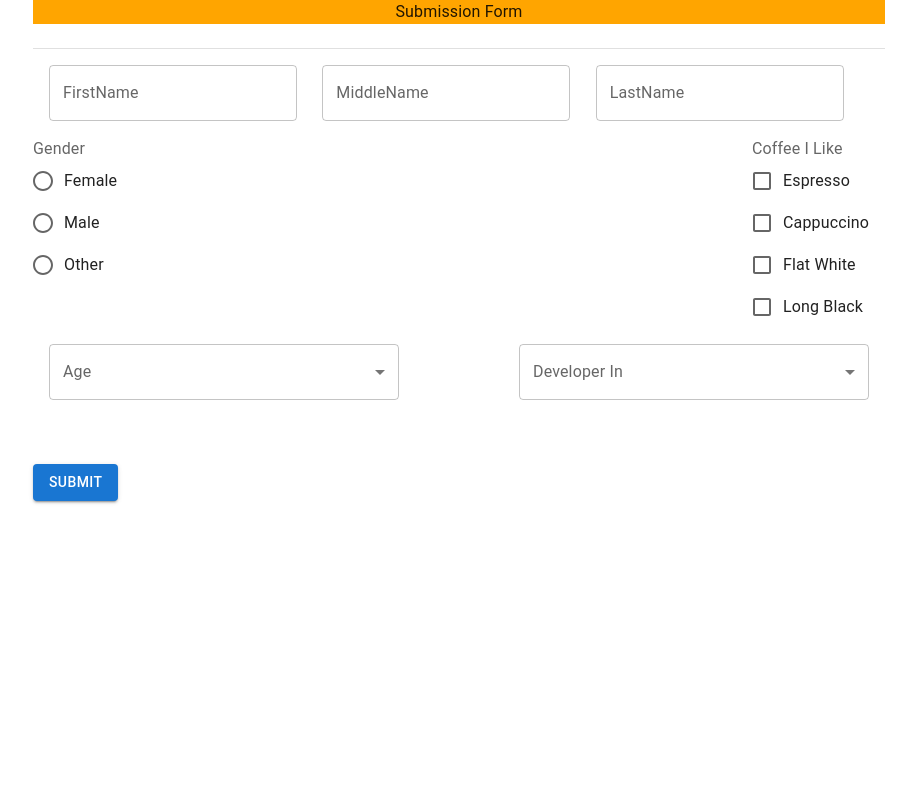
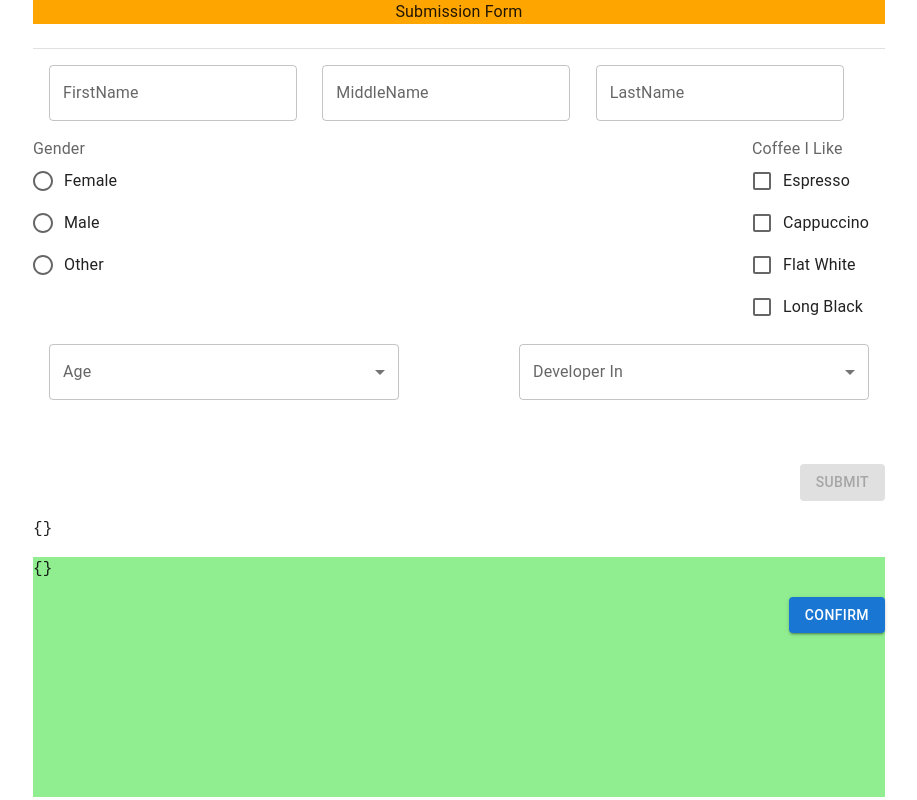
Before and after one commit to Snehal8226/ViteReactApp, a React (Vite) app in the folder ViteFirstProj/: page / in a window 1280 px wide. Shown: the whole page, without its empty margins (181-1098 px from the left). Built offline with nearby package versions, Linux system fonts and the light colour scheme.

Commit message:
form complete

```diff
--- /dev/null
+++ b/ViteFirstProj/src/components/Confirmationform.jsx
@@ -0,0 +1,27 @@
+import React from "react";
+import { Box } from "@mui/material";
+import { lightGreen } from "@mui/material/colors";
+import { Container } from "@mui/system";
+import { Button } from "@mui/material";
+
+const Confirmationform=(props)=>{
+
+    return(
+
+        <Container maxWidth='md'>
+
+                <Box sx={{bgcolor:"lightGreen",height:'30vh'}}>
+
+                   <pre>{JSON.stringify(props.form,null,2)}</pre>
+
+                    <Box sx={{display:'flex',justifyContent:'flex-end'}}>
+
+                    <Button variant="contained">CONFIRM</Button>
+
+                    </Box>
+                </Box>
+
+        </Container>
+     )
+};
+export default Confirmationform;
--- a/ViteFirstProj/src/components/Submissionform.jsx
+++ b/ViteFirstProj/src/components/Submissionform.jsx
@@ -10,77 +10,137 @@ import { InputLabel } from "@mui/material";
 import { MenuItem } from "@mui/material";
 import { Select } from "@mui/material";
 import { Button } from "@mui/material";
-import { useState } from "react";
+import { useState, useEffect } from "react";
+import Confirmationform from "./Confirmationform";
 
 
-const Submissionform=()=> {
+const Submissionform=(props)=> {
 
   const [firstname, setFirstName] = useState("")
+
                         const onfirstnamechange =(event)=>{
+                          console.log('Firstname >>', event.target.value);
                         setFirstName(event.target.value);
+                        const form={...completeform};
+                        form.firstname=event.target.value;
+                        setCompleteform(form);
      };
 
   const [middlename, setMiddleName] = useState("")
                          const onmiddlenamechange = (event)=>{
+                          console.log('Middlename >>', event.target.value);
                         setMiddleName(event.target.value);
+                        const form={...completeform};
+                        form.middlename=event.target.value;
+                        setCompleteform(form);
       };
   const [lastname, setLastName] = useState("")
                         const onlastnamechange = (event)=>{
+                          console.log('Lastname >>', event.target.value);
                           setLastName(event.target.value);
+                          const form={...completeform};
+                        form.lastname=event.target.value;
+                        setCompleteform(form);
       };
   const [gender, setGender] = useState("")
                         const ongenderchange = (event)=>{
+                          console.log('Gender >>',event.target.value);
                           setGender(event.target.value);
+                          const form={...completeform};
+                        form.gender=event.target.value;
+                        setCompleteform(form);
                         };
 
-  const [espresso,setEspresso] = useState("")
-                        const onespressochange = (event)=>{
+  const [coffee,setCoffee] = useState("")
+                        const oncoffeechange = (event)=>{
+                          console.log('Cofee i Like >>', event.target.value);
+                          setCoffee(event.target.value);
+                          const form={...completeform};
+                        form.coffee=event.target.value;
+                        setCompleteform(form);
+                        };
+   const [espresso,setEspresso]= useState("")
+                       const onespressochange = (event)=>{
+                        console.log('confee i like >>', event.target.value);
                           setEspresso(event.target.value);
+                          const form={...completeform};
+                        form.coffee=event.target.value;
+                        setCompleteform(form);
                         };
-                        const [cappuccino,setCappuccino] = useState("")
+   const [cappuccino,setCappuccino] = useState("")
                         const oncappuccinochange = (event)=>{
+                          console.log('cofee i like >>',event.target.value);
                           setCappuccino(event.target.value);
+                          const form={...completeform};
+                        form.coffee =event.target.value;
+                        setCompleteform(form);
                         };
-                        const [flatwhite,setFlatWhite] = useState("")
+  const [flatwhite,setFlatWhite] = useState("")
                         const onflatwhitechange = (event)=>{
+                          console.log('cofee i like >>',event.target.value);
                           setFlatWhite(event.target.value);
+                          const form={...completeform};
+                        form.coffee=event.target.value;
+                        setCompleteform(form)
                         };
-                        const [longblack,setLongBlack] = useState("")
+  const [longblack,setLongBlack] = useState("")
                         const onlongblackchange = (event)=>{
+                          console.log('cofee i like >>',event.target.value);
                           setLongBlack(event.target.value);
+                          const form={...completeform};
+                        form.coffee=event.target.value;
+                        setCompleteform(form);
                         };
 
   const [age, setAge] = useState("");
                         const handleChange = (event) => {
+                          console.log('Age >>',event.target.value);
                          setAge(event.target.value);
+                         const form={...completeform};
+                        form.age=event.target.value;
+                        setCompleteform(form);
   };
 
   const [developerin,setDeveloperin]=useState("")
                   const ondeveloperinchange =(event)=>{
+                    console.log('Developer In >>',event.target.value);
                          setDeveloperin(event.target.value)
+                         const form={...completeform};
+                        form.developerin=event.target.value;
+                        setCompleteform(form);
   };
 
+  const handleSubmit=()=>{
 
-     const Form=()=>{
-      const FormInfo={
-          Fname:firstname,
-          Mname:middlename,
-          Lname:lastname,
-          Female:female,
-          Male:male,
-          Other:other,
-          Espresso:espresso,
-          Cappuccino:cappuccino,
-          Flatwhite:flatwhite,
-          Longblack:longblack,
-          UI:UI,
-          API:API,
-          DataBase:DataBase,
-          DevOps:DevOps
-      }
-console.log(FormInfo);
+    console.log(completeform);
+      setTimeout(() => {
 
-     }
+        setformToPropogate(completeform);
+
+      }, 3000);
+
+  }
+
+
+  const [completeform, setCompleteform]=useState({});
+
+
+  const [formToPropogate,setformToPropogate]=useState({});
+
+
+
+  /*const [submit,setSubmit]=usestate("")
+                  const handlesubmit=(event)=>{
+                    setSubmit(event.target.value)
+  };
+
+  useEffect=(()=>{
+     setGender("female");
+     setAge(20);
+
+    }, [setGender]);*/
+
+
     return(
 
 
@@ -103,7 +163,7 @@ console.log(FormInfo);
        <Box sx={{display:"flex",justifyContent:"space-between" }}>
     <FormControl >
     <FormLabel id="demo-row-radio-buttons-group-label" value={gender}>Gender</FormLabel>
-                <RadioGroup aria-labelledby="demo-row-radio-buttons-group-label" onChange={ongenderchange}
+                <RadioGroup aria-labelledby="demo-row-radio-buttons-group-label" value={gender} onChange={ongenderchange}
                   name="row-radio-buttons-group">
                   <FormControlLabel value="female" control={<Radio />} label="Female" />
                  <FormControlLabel value="male" control={<Radio />} label="Male" />
@@ -113,12 +173,12 @@ console.log(FormInfo);
 
     <Box sx={{display:'flex'}}>
       <FormGroup >
-    <FormLabel>Coffee I Like</FormLabel>
+    <FormLabel value={"coffee"} onChange={oncoffeechange} >Coffee I Like</FormLabel>
 
-      <FormControlLabel value={espresso} control={<Checkbox/>} onChange={onespressochange} label="Espresso" />
-      <FormControlLabel value={cappuccino} control={<Checkbox/>} onChange={oncappuccinochange} label="Cappuccino" />
-      <FormControlLabel value={flatwhite} control={<Checkbox/>} onChange={onflatwhitechange} label="Flat White" />
-      <FormControlLabel value={longblack} control={<Checkbox/>} onChange={onlongblackchange} label="Long Black" />
+      <FormControlLabel value={"espresso"} control={<Checkbox/>} onChange={onespressochange} label="Espresso" />
+      <FormControlLabel value={"cappuccino"} control={<Checkbox/>} onChange={oncappuccinochange} label="Cappuccino" />
+      <FormControlLabel value={"flatwhite"} control={<Checkbox/>} onChange={onflatwhitechange} label="Flat White" />
+      <FormControlLabel value={"longblack"} control={<Checkbox/>} onChange={onlongblackchange} label="Long Black" />
       </FormGroup>
       </Box>
       </Box>
@@ -153,21 +213,27 @@ console.log(FormInfo);
           label="Developer In"
           onChange={ondeveloperinchange}
         >
-          <MenuItem value="UI">UI</MenuItem>
-          <MenuItem value="API">API</MenuItem>
-          <MenuItem value="DataBase">DataBase</MenuItem>
-          <MenuItem value="DevOps">DevOps</MenuItem>
+          <MenuItem value={"UI"}>UI</MenuItem>
+          <MenuItem value={"API"}>API</MenuItem>
+          <MenuItem value={"DataBase"}>DataBase</MenuItem>
+          <MenuItem value={"DevOps"}>DevOps</MenuItem>
           </Select>
        </FormControl>
        </Box><br/><br/>
 
-      <Box sx={{display:'flex:end'}}>
-    <Button variant="contained">Submit</Button>
+      <Box sx={{display:"flex",justifyContent:"flex-end"}}>
+        {
+        <Button  variant="contained" disabled={ !completeform.firstname || !completeform.developerin || !completeform.gender} onClick={handleSubmit}>Submit</Button>
+        }
+
     </Box>
 
 
+              <pre>{JSON.stringify(completeform, null ,3)}</pre>
+
         </Box>
       </Container>
+      <Confirmationform form={formToPropogate} />
     </React.Fragment>
 
 
```
